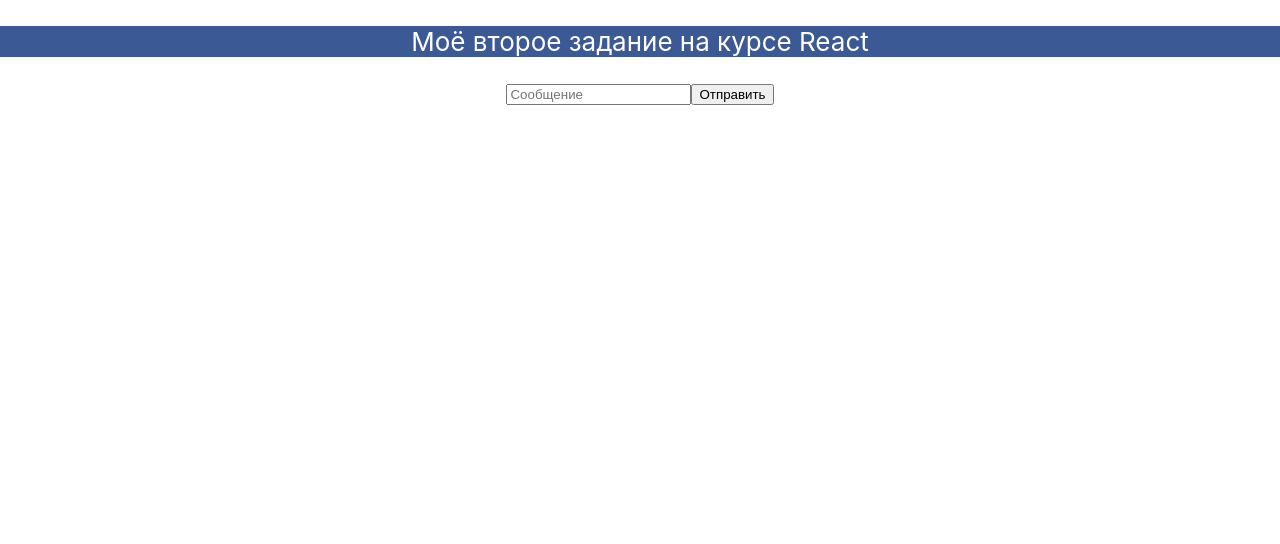
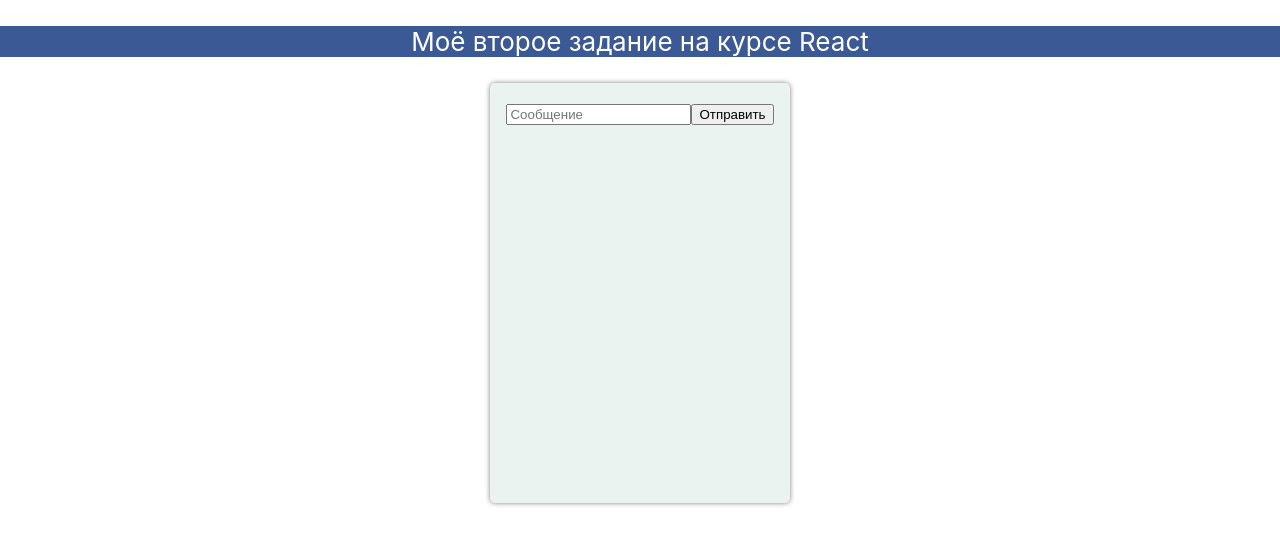
Before and after one commit to MerzlyakovaNatalya/ReactJS3-, a React (Create React App) app in the folder reactJs/myapp/: page / in a window 1280 px wide. Shown: the top 544 px of the page. Built offline with nearby package versions, Linux system fonts and the light colour scheme.

Commit message:
correction

```diff
--- a/reactJs/myapp/src/lesson2/Practice.js
+++ b/reactJs/myapp/src/lesson2/Practice.js
@@ -1,3 +1,4 @@
+import './practice.css';
 import { useState, useEffect } from 'react';
 
 export const Practice = () => {
@@ -42,7 +43,7 @@ export const Practice = () => {
     }, [messageList]);
 
     return (
-        <div>
+        <div className="form">
             <form onSubmit={onSubmitMessage}>
             <input type="text" onChange={onChangeMessageInput} value={value} placeholder="Cообщение"></input>
            <button type="submit">Отправить</button>
--- /dev/null
+++ b/reactJs/myapp/src/lesson2/practice.css
@@ -0,0 +1,10 @@
+.form {
+    width: 300px;
+    height: 400px;
+    margin: 0 auto;
+    margin-top: 20px;
+    padding-top: 20px;
+    background-color: #ebf3f0;
+    box-shadow: 0 0 5px rgb(0 0 0 / 50%);
+    border-radius: 5px;
+}
```
